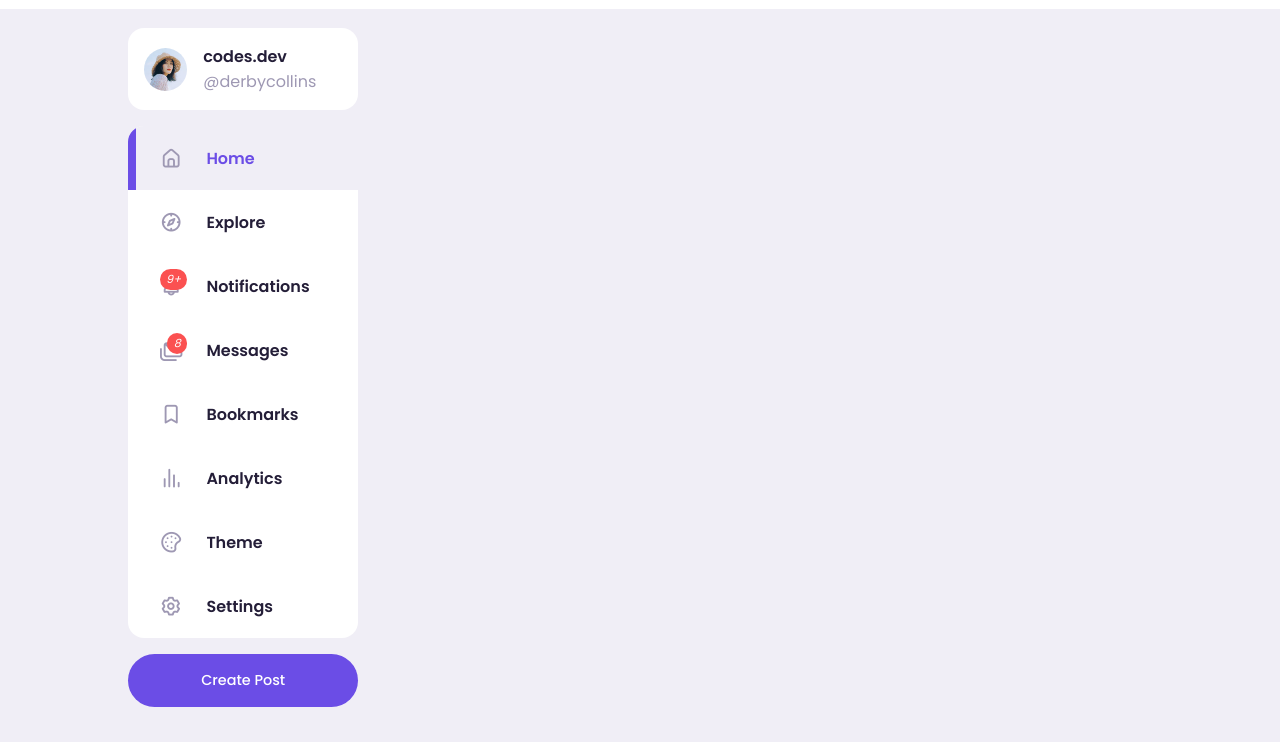
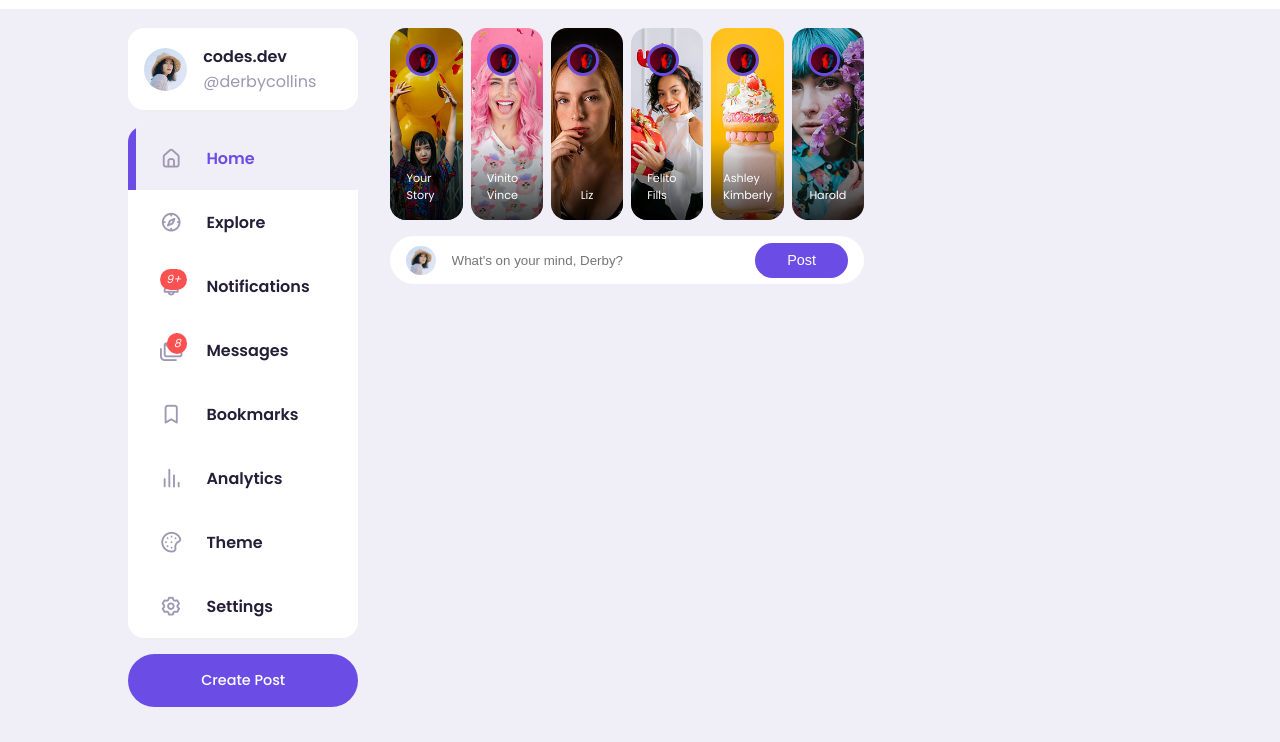
Before and after one commit to Ojwang-crypto/Social-Web-App, a plain HTML site: page index.html in a window 1280 px wide. Shown: the part 58-800 px from the top of the page. Drawn offline with nearby package versions, Linux system fonts and the light colour scheme; a web font is replaced by a local one.

Commit message:
added stories

```diff
--- a/index.html
+++ b/index.html
@@ -123,7 +123,54 @@
             </div>
             <!-------------------------MIDDLE------------------------------------->
             <div class="middle">
+            <!-------------------------Stories------------------------------------->
+                <div class="stories">
+                    <div class="story">
+                        <div class="profile-photo">
+                            <img src="./images/profile-8.jpg" alt="profile-photo">
+                        </div>
+                        <p class="name">Your Story</p>
+                    </div>
+                    <div class="story">
+                        <div class="profile-photo">
+                            <img src="./images/profile-8.jpg" alt="profile-photo">
+                        </div>
+                        <p class="name">Vinito Vince</p>
+                    </div>
+                    <div class="story">
+                        <div class="profile-photo">
+                            <img src="./images/profile-8.jpg" alt="profile-photo">
+                        </div>
+                        <p class="name">Liz</p>
+                    </div>
+                    <div class="story">
+                        <div class="profile-photo">
+                            <img src="./images/profile-8.jpg" alt="profile-photo">
+                        </div>
+                        <p class="name">Felito Fills</p>
+                    </div>
+                    <div class="story">
+                        <div class="profile-photo">
+                            <img src="./images/profile-8.jpg" alt="profile-photo">
+                        </div>
+                        <p class="name">Ashley Kimberly</p>
+                    </div>
+                    <div class="story">
+                        <div class="profile-photo">
+                            <img src="./images/profile-8.jpg" alt="profile-photo">
+                        </div>
+                        <p class="name">Harold</p>
+                    </div>
 
+                </div>
+                <!-------------------------End of story------------------------------------->
+                <form class="create-post">
+                    <div class="profile-photo">
+                        <img src="./images/profile-1.jpg" alt="profile-photo">
+                    </div>
+                    <input type="text" placeholder="What's on your mind, Derby?" id="create-post">
+                    <input type="submit" value="Post" class="btn btn-primary">
+                </form>
             </div>
             <!-------------------------RIGHT------------------------------------->
             <div class="right">
--- a/style.css
+++ b/style.css
@@ -264,4 +264,91 @@ main .container .left .profile{
 }
 
 .left .notification-popup small{
-    display: block;}
+    display: block;
+}
+/*-----------------Middle Post----------------------------*/
+/* .middle{
+    width: 43rem;
+} */
+.middle .stories{
+    display: flex;
+    justify-content: space-between;
+    height: 12rem;
+    gap: 0.5rem;
+}
+
+.middle .stories .story{
+    padding: var(--card-padding);
+    border-radius: var(--card--border-radius);
+    display: flex;
+    flex-direction: column;
+    justify-content: space-between;
+    align-items: center;
+    color: white;
+    font-size: 0.7rem;
+    width: 100%;
+    position: relative;
+    overflow: hidden;
+
+}
+.middle .stories .story::before{
+    content: "";
+    display: block;
+    width: 100%;
+    height: 5rem;
+    background: linear-gradient(transparent, rgba(0, 0, 0, 0.75));
+    position: absolute;
+    bottom: 0;
+}
+.middle .stories .story .name{
+    z-index: 2;
+}
+.middle .stories .story:nth-child(1){
+    background: url("./images/story-2.jpg")
+    no-repeat center center/cover;
+}
+.middle .stories .story:nth-child(2){
+    background: url("./images/story-3.jpg")
+    no-repeat center center/cover;
+}
+.middle .stories .story:nth-child(3){
+    background: url("./images/story-4.jpg")
+    no-repeat center center/cover;
+}
+.middle .stories .story:nth-child(4){
+    background: url("./images/story-1.jpg")
+    no-repeat center center/cover;
+}
+.middle .stories .story:nth-child(5){
+    background: url("./images/story-5.jpg")
+    no-repeat center center/cover;
+}
+.middle .stories .story:nth-child(6){
+    background: url("./images/story-6.jpg")
+    no-repeat center center/cover;
+}
+
+.middle .story .profile-photo{
+    width: 2rem;
+    height: 2rem;
+    align-self: start;
+    border: 3px solid var(--color-primary);
+}
+.middle .create-post{
+    width: 100%;
+    display: flex;
+    align-items: center;
+    justify-content: space-between;
+    margin-top: 1rem;
+    background-color: var(--color-white);
+    padding: 0.4rem var(--card-padding);
+    border-radius: var(--border-radius);
+}
+ .middle .create-post input[type="text"]{
+    justify-self: start;
+    width: 100%;
+    padding-left: 1rem;
+    background: transparent;
+    color: var(--color-dark);
+    margin-right: 1rem;
+ }
```
